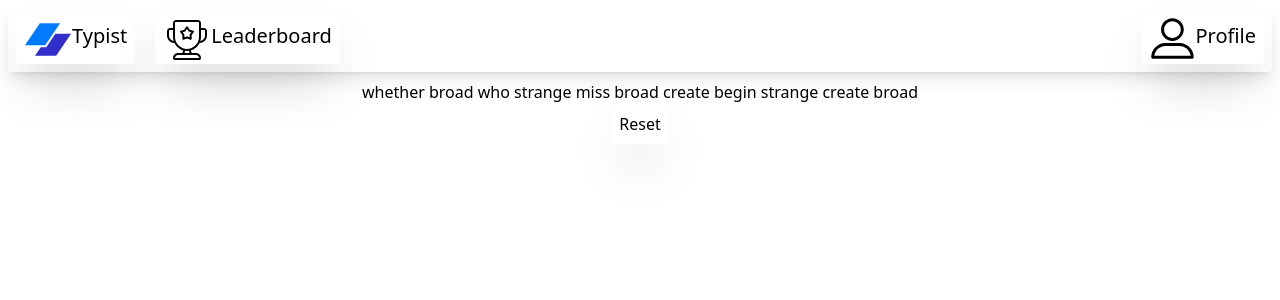
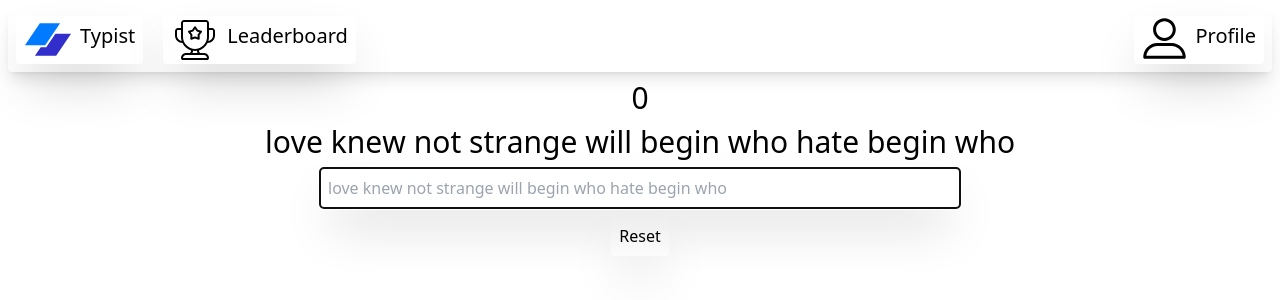
Before and after one commit to PalCoat/Typing, a SvelteKit app: page / in a window 1280 px wide. Shown: the top 300 px of the page. Built offline with nearby package versions, Linux system fonts and the light colour scheme.

Commit message:
Character error highlighting

```diff
--- a/src/lib/scripts/Script.ts
+++ b/src/lib/scripts/Script.ts
@@ -1,11 +1,27 @@
 //import { prisma } from "./Database";
 
-const words: string[] = ["strange", "broad", "create", "whether", "begin", "knew", "miss", "who"];
+const words: string[] = [
+    "strange",
+    "begin",
+    "knew",
+    "miss",
+    "who",
+    "love",
+    "hate",
+    "one",
+    "in",
+    "she",
+    "will",
+    "not",
+    "see",
+];
 
 export class Test {
     Sentence(length: number): string {
-        let previousWord : string = "";
+        let previousWord: string = "";
         let sentence: string = this.RandomWord(previousWord);
+        length -= 1;
+        previousWord = sentence;
         while (length > 0) {
             previousWord = this.RandomWord(previousWord);
             sentence += " " + previousWord;
--- a/src/routes/+layout.svelte
+++ b/src/routes/+layout.svelte
@@ -7,15 +7,15 @@
 
 <div>
     <div class="flex flex-row justify-start gap-5 bg-skin-fill shadow-lg m-2 p-2 rounded text-xl">
-            <a class="flex flex-row bg-skin-fill-accent shadow-2xl px-2 rounded" href="/">
+            <a class="flex flex-row gap-2 bg-skin-fill-accent shadow-2xl px-2 rounded" href="/">
                 <Icon/>
                 <p class="align-middle leading-10">Typist</p>
             </a>
-            <a class="flex flex-row shadow-2xl px-2 rounded" href="/leaderboard">
+            <a class="flex flex-row gap-2 shadow-2xl px-2 rounded" href="/leaderboard">
                 <Trophy/>
                 <p class="align-middle leading-10">Leaderboard</p>
             </a>
-            <a class="flex flex-row ml-auto shadow-2xl px-2 rounded" href="/profile">
+            <a class="flex flex-row gap-2 ml-auto shadow-2xl px-2 rounded" href="/profile">
                 <Profile/>
                 <p class="align-middle leading-10">Profile</p>
             </a>
--- a/src/routes/+page.svelte
+++ b/src/routes/+page.svelte
@@ -1,20 +1,101 @@
 <script lang="ts">
     import "../app.css";
+    import { onMount } from "svelte"
     import { Test } from "../lib/scripts/Script";
     const test : Test = new Test();
     let sentence : string = "";
     const senteceLength = 10;
+    let word : string = "";
+    let startDate : Date;
+    let input;
+    let wordsPerMinute : number = 0;
     ResetSentence();
+    onMount(() => input.focus())
     function ResetSentence() {
         sentence = test.Sentence(senteceLength);
+        word = ""
+        wordsPerMinute = 0;
+        input?.focus()
+    }
+
+    function SubmitText() {
+        if (sentence.length > word.length) {
+            console.log("You have to complete the sentence");
+        } else {
+            console.log("Submitted");
+            console.log(Accuracy());
+            ResetSentence();
+        }
+    }
+
+    function WordsPerMinute() {
+        return Math.round((((word.length * Accuracy()) / 4.7) / ((new Date().getTime() - startDate.getTime()) / 1000)) * 60);
+    }
+
+    function Accuracy(): number {
+        let correct = 0;
+        for (let i = 0; i < word.length; i++) {
+            if (CheckCharacterAt(i)) {
+                correct++;
+            }
+        }
+        return (correct / sentence.length);
+    }
+
+    function HandleInput() {
+        if (word.length == 1) {
+            startDate = new Date();
+        }
+        wordsPerMinute = WordsPerMinute();
+    }
+
+    function CheckCharacterAt(index: number) {
+        if (sentence[index] == word[index]) {
+            return true;
+        }
+        return false;
     }
 </script>
 
 <div class="flex justify-center">
-    <div class="flex flex-col">
-        <p>{sentence}</p>
+    <div class="flex flex-col gap-2 w-1/2">
         <div class="flex justify-center">
-            <button class="shadow-2xl p-2 w-min rounded" on:click={() => ResetSentence()}>Reset</button>
+            <p class="text-3xl">{wordsPerMinute}</p>
+        </div>
+        <p class="text-3xl flex justify-center">
+            {#key word}
+                {#each sentence as character, i}
+                    {#if CheckCharacterAt(i)}
+                        {#if character == " "}
+                            <span>&nbsp;</span>
+                        {:else}
+                            <span class="text-green-700 bg-green-300">
+                                {character}
+                            </span>
+                        {/if}
+                    {:else if i > word.length - 1}
+                        {#if character == " "}
+                            <span>&nbsp;</span>
+                        {:else}
+                            <span>
+                                {character}
+                            </span>
+                        {/if}
+                    {:else}
+                        {#if character == " "}
+                            <span>&nbsp;</span>
+                        {:else}
+                            <span class="text-red-700 bg-red-300">
+                                {character}
+                            </span>
+                        {/if}
+                    {/if}
+                {/each}
+            {/key}
+        </p>
+        <input bind:this={input} bind:value={word} type="text" placeholder="{sentence}" class="shadow-2xl p-2 rounded" on:input={() => HandleInput()} on:change={() => SubmitText()}>
+        <div class="flex justify-center">
+            <button class="shadow-2xl p-2 w-min rounded align-middle" on:click={() => ResetSentence()}>Reset</button>
         </div>
     </div>
 </div>
```
